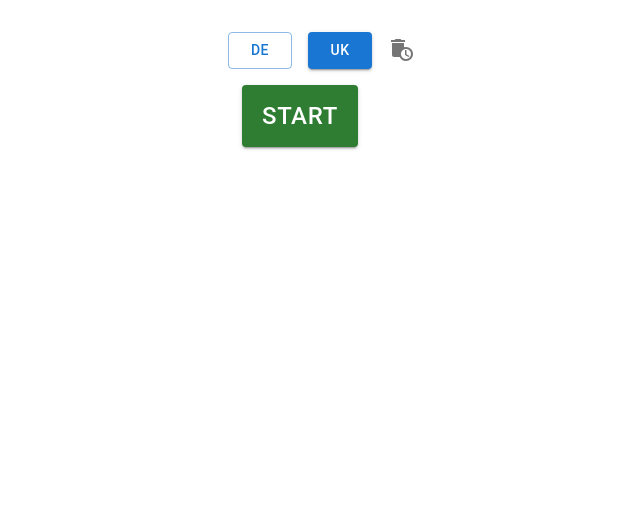
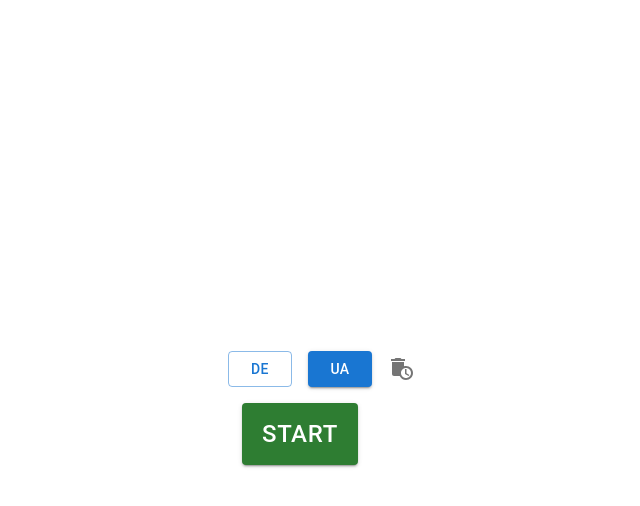
Before and after one commit to oleksii-pi/pantomime, a React (Create React App) app: page / in a window 1280 px wide. Shown: the top 506 px of the page, without its empty margins (340-980 px from the left). Built offline with nearby package versions, Linux system fonts and the light colour scheme.

Commit message:
Better language context

```diff
--- a/src/LanguageContext.tsx
+++ b/src/LanguageContext.tsx
@@ -1,14 +1,16 @@
-import React, { createContext, useState, ReactNode } from 'react';
+import React, { createContext, useState, ReactNode, useCallback } from 'react';
 
 interface LanguageContextProps {
   language: string;
   setLanguage: (lang: string) => void;
+  codeToName: (code: string) => string;
   languages: string[];
 }
 
 const LanguageContext = createContext<LanguageContextProps>({
   language: 'uk',
   setLanguage: () => {},
+  codeToName: () => '',
   languages: ['de', 'uk'],
 });
 
@@ -16,8 +18,19 @@ export const LanguageProvider = ({ children }: { children: ReactNode }) => {
   const languages = ['de', 'uk'];
   const [language, setLanguage] = useState<string>('uk');
 
+  const codeToName = useCallback((code: string) => {
+    switch (code) {
+      case 'de':
+        return 'DE';
+      case 'uk':
+        return 'UA';
+      default:
+        return '';
+    }
+  }, []);
+
   return (
-    <LanguageContext.Provider value={{ language, setLanguage, languages }}>
+    <LanguageContext.Provider value={{ language, setLanguage, codeToName, languages }}>
       {children}
     </LanguageContext.Provider>
   );
--- a/src/components/LandingPage.tsx
+++ b/src/components/LandingPage.tsx
@@ -8,7 +8,7 @@ interface LandingPageProps {
 }
 
 const LandingPage: React.FC<LandingPageProps> = ({ onStart }) => {
-  const { language, setLanguage, languages } = useContext(LanguageContext);
+  const { language, setLanguage, codeToName, languages } = useContext(LanguageContext);
 
   const handleLanguageChange = (lang: string) => {
     setLanguage(lang);
@@ -24,7 +24,7 @@ const LandingPage: React.FC<LandingPageProps> = ({ onStart }) => {
   };
 
   return (
-    <Box sx={{ display: 'flex', flexDirection: 'column', alignItems: 'center', mt: 4 }}>
+    <Box sx={{ display: 'flex', flexDirection: 'column', alignItems: 'center', justifyContent: 'center', height: '100vh' }}>
       <Box sx={{ position: 'relative', mb: 2 }}>
       <Stack direction="row" spacing={2}>
         {languages.map((lang) => (
@@ -34,7 +34,7 @@ const LandingPage: React.FC<LandingPageProps> = ({ onStart }) => {
           variant={language === lang ? 'contained' : 'outlined'}
           color="primary"
         >
-              {lang.toUpperCase()}
+          {codeToName(lang)}
         </Button>
         ))}
       </Stack>
```
Lines whose indentation alone changed are shown as unchanged.
